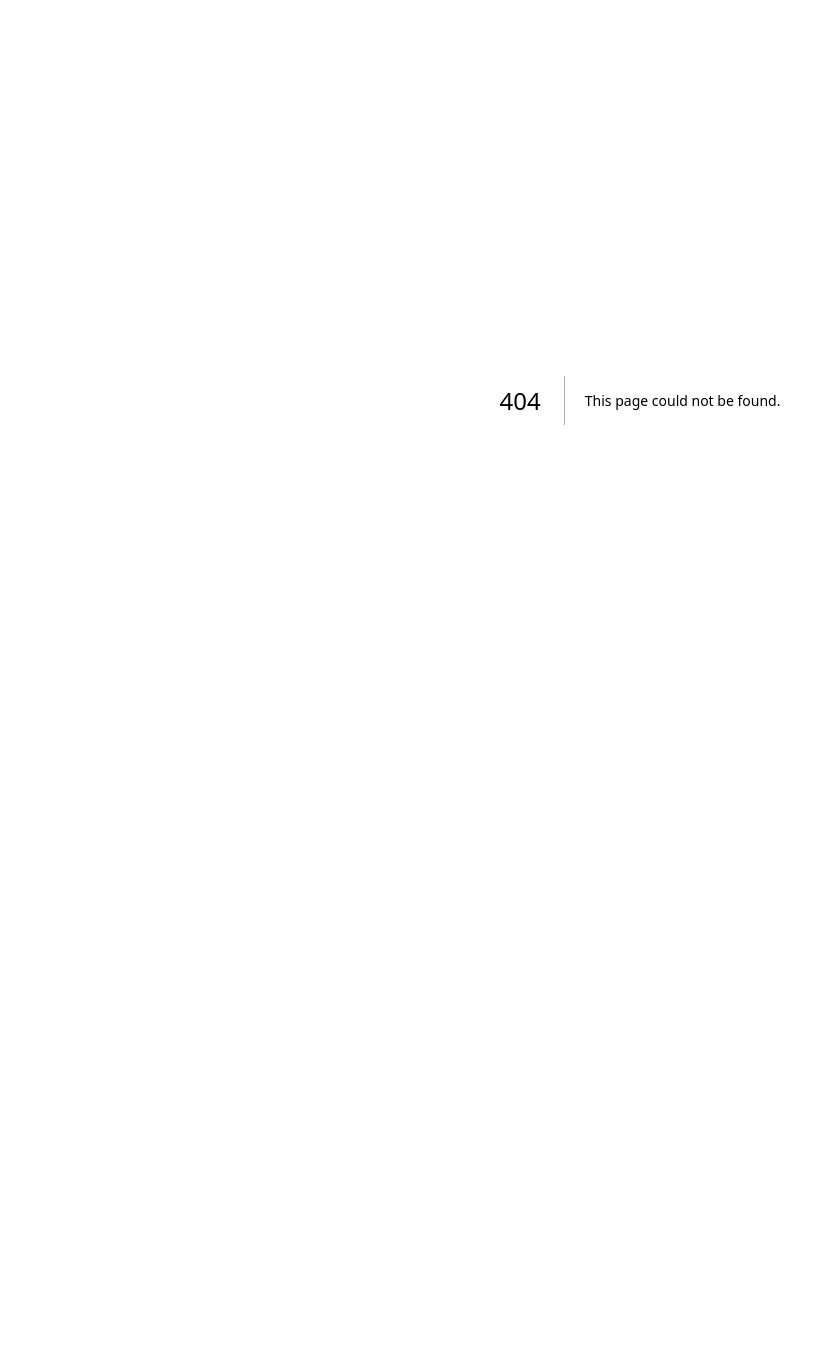
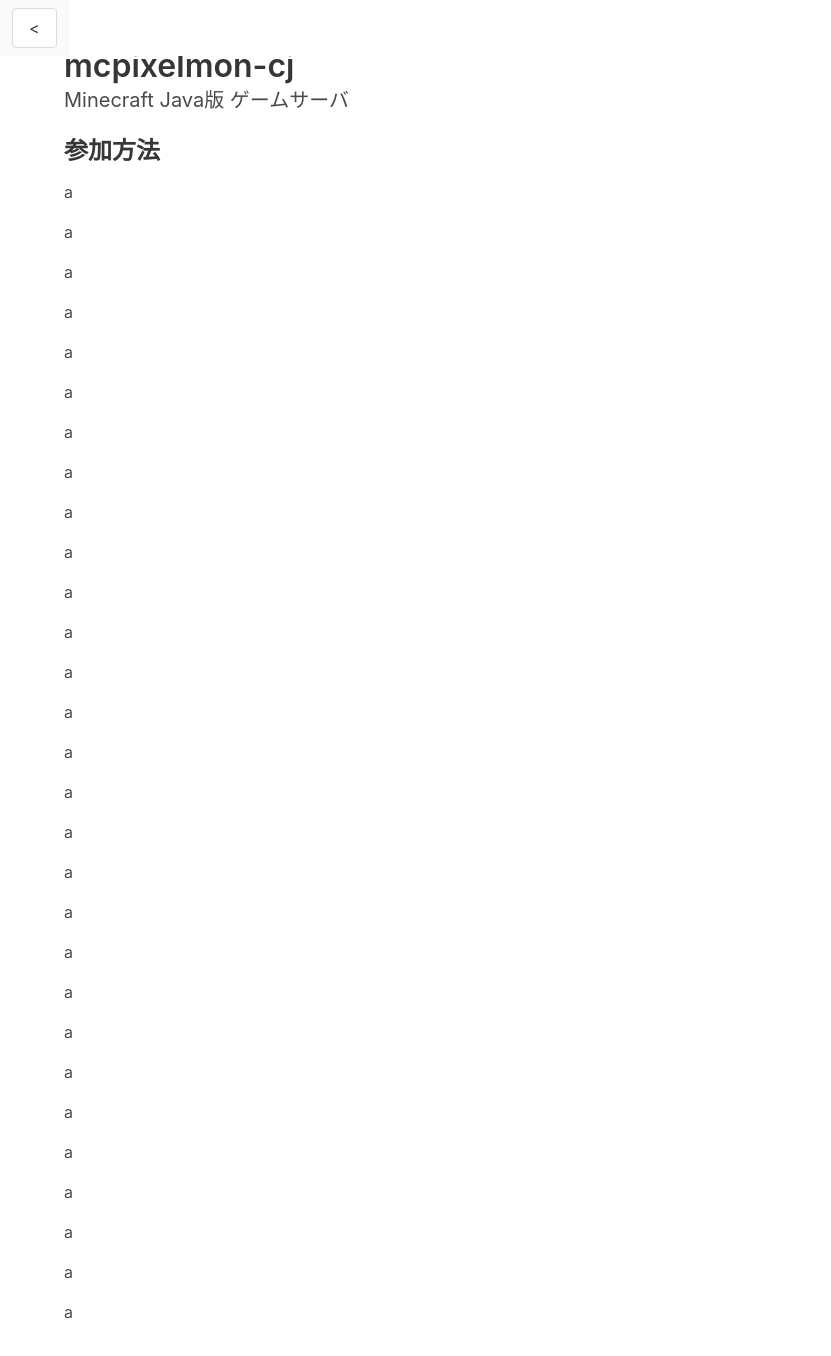
Before and after one commit to aoirint/www.imlgames.aoirint.com, a Next.js app: page /minecraft-java/mcpixelmon-cj in a window 1280 px wide. Before the commit this address had no page. Shown: the top 1356 px of the page, without its empty margins (0-831 px from the left). Before the commit the page ends 800 px from the top, so only its background shows below. Built offline with nearby package versions, Linux system fonts and the light colour scheme.

Commit message:
mcpixelmon page

```diff
--- /dev/null
+++ b/pages/minecraft-java/mcpixelmon-cj/index.tsx
@@ -0,0 +1,67 @@
+import Head from 'next/head'
+import Link from 'next/link'
+
+export default function Home() {
+  return (
+    <div>
+      <Head>
+        <html className='has-navbar-fixed-top' />
+        <title>imlgames.aoirint.com</title>
+        <link rel="icon" href="/favicon.ico" />
+      </Head>
+      <nav className="navbar is-fixed-top">
+        <div className="navbar-menu">
+          <div className="navbar-start">
+            <Link className="navbar-item" href="/">
+              <button className='button'>
+                &lt;
+              </button>
+            </Link>
+          </div>
+        </div>
+      </nav>
+      <section className="section">
+        <div className="container">
+          <h1 className="title">
+            mcpixelmon-cj
+          </h1>
+          <h2 className="subtitle">
+            Minecraft Java版 ゲームサーバ
+          </h2>
+          <div className='content'>
+            <h3>参加方法</h3>
+            <p>a</p>
+            <p>a</p>
+            <p>a</p>
+            <p>a</p>
+            <p>a</p>
+            <p>a</p>
+            <p>a</p>
+            <p>a</p>
+            <p>a</p>
+            <p>a</p>
+            <p>a</p>
+            <p>a</p>
+            <p>a</p>
+            <p>a</p>
+            <p>a</p>
+            <p>a</p>
+            <p>a</p>
+            <p>a</p>
+            <p>a</p>
+            <p>a</p>
+            <p>a</p>
+            <p>a</p>
+            <p>a</p>
+            <p>a</p>
+            <p>a</p>
+            <p>a</p>
+            <p>a</p>
+            <p>a</p>
+            <p>a</p>
+          </div>
+        </div>
+      </section>
+    </div>
+  )
+}
```
